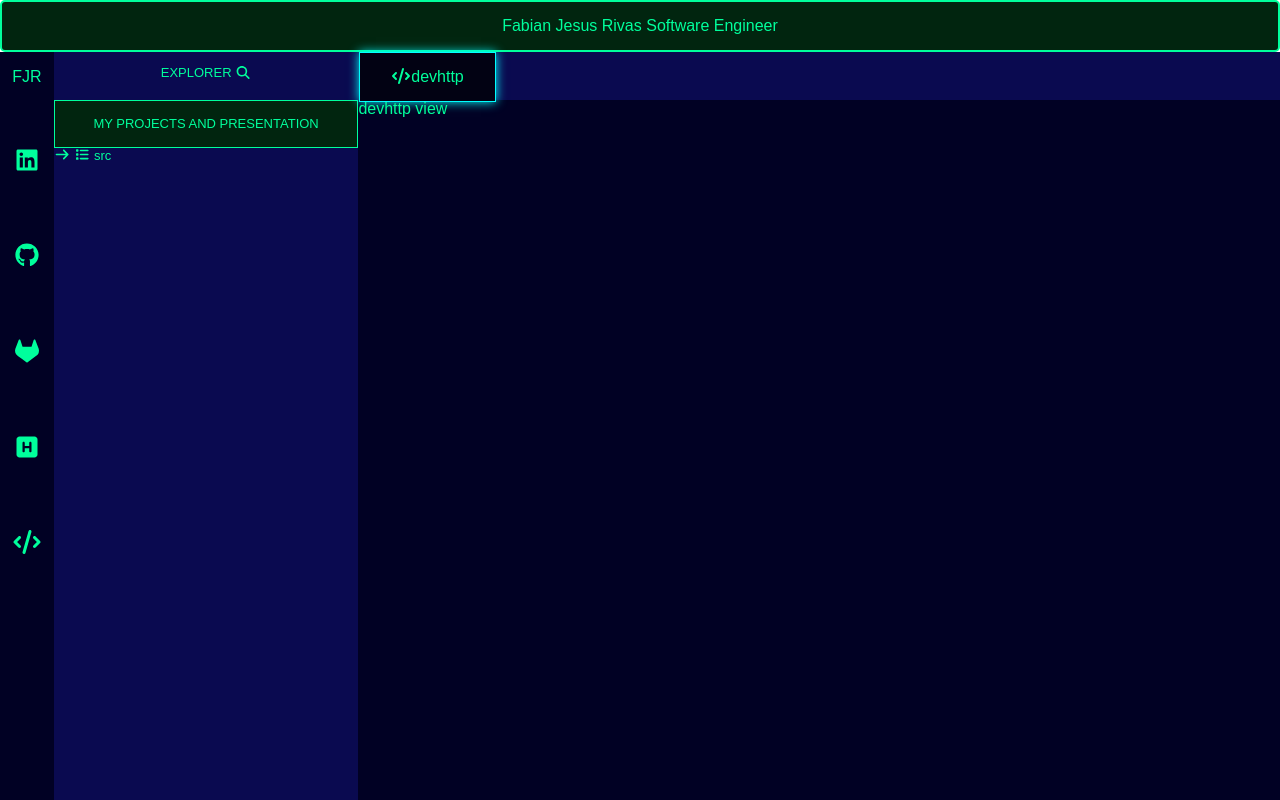
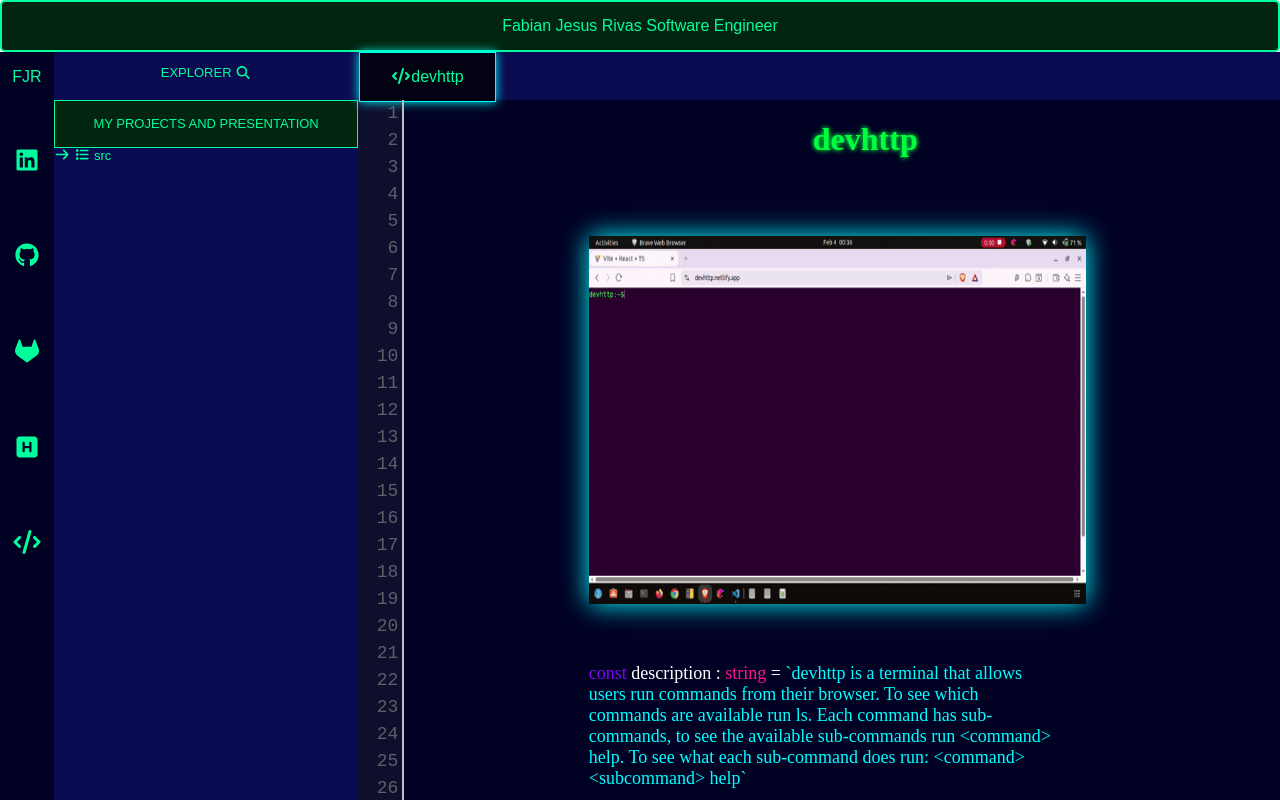
Before and after one commit to mrpiggy97/myportolio, a React (Vite) app: page /devhttp in a window 1280 px wide. Shown: the top 800 px of the page. Built offline with nearby package versions, Linux system fonts and the light colour scheme.

Commit message:
Adds Project component to render basic information about devhttp project

```diff
--- a/src/components/Project.css
+++ b/src/components/Project.css
@@ -1,7 +1,7 @@
 div.project {
     display: grid;
     grid-template-columns: 5% 20% 60% 20%;
-    grid-template-rows: 15% 45% 15% 10% 15%;
+    grid-template-rows: 15% 45% 17% 8% 15%;
     grid-template-areas: "lines . name ."
                         "lines . preview . "
                         "lines . description ."
--- a/src/views/DevHttp.tsx
+++ b/src/views/DevHttp.tsx
@@ -1,7 +1,30 @@
+import React from "react";
+import Project from "../components/Project";
+import { faReact, faGithub, faGitAlt, faDocker } from "@fortawesome/free-brands-svg-icons";
+import { FontAwesomeIcon } from "@fortawesome/react-fontawesome";
+
+function DevStack() : JSX.Element{
+    return(
+        <React.Fragment>
+            <p>
+                <span className="declaration">const </span><span className="variable">stack : <span className="data-type">string[]</span> =</span> [<FontAwesomeIcon icon={faReact}/>, Ts, <FontAwesomeIcon icon={faGithub}/>, <FontAwesomeIcon icon={faGitAlt}/>, Netlify, <FontAwesomeIcon icon={faDocker}/>]
+            </p>
+        </React.Fragment>
+    )
+}
+
 export default function DevHttp() : JSX.Element{
     return(
-        <div>
-            devhttp view
-        </div>
+        <Project
+        name="devhttp"
+        description="devhttp is a terminal that allows users run commands from their browser. To
+        see which commands are available run ls. Each command
+        has sub-commands, to see the available sub-commands run <command> help. To see what each
+        sub-command does run: <command> <subcommand> help"
+        imageURL="/devhttp1.gif"
+        github="https://www.github.com/mrpiggy97/devhttp"
+        link="https://devhttp.netlify.app/"
+        Stack={DevStack}
+        />
     )
 }
--- a/src/views/PathFinder.tsx
+++ b/src/views/PathFinder.tsx
@@ -21,7 +21,7 @@ export default function PathFinder() : JSX.Element{
         description="dijkstrafinder is an algorithm visualizer that allows users to appreciate how
         Dijkstra's algorithm grows as it tries to find an end node. The user is also able to include
         obstacles for the algorithm to overcome"
-        github="https://www.github.com/mrpiggy97/space-simulation"
+        github="https://www.github.com/mrpiggy97/mypathfinder"
         link="https://dijkstrafinder.netlify.app/"
         Stack={FindetStack}
         />
```
